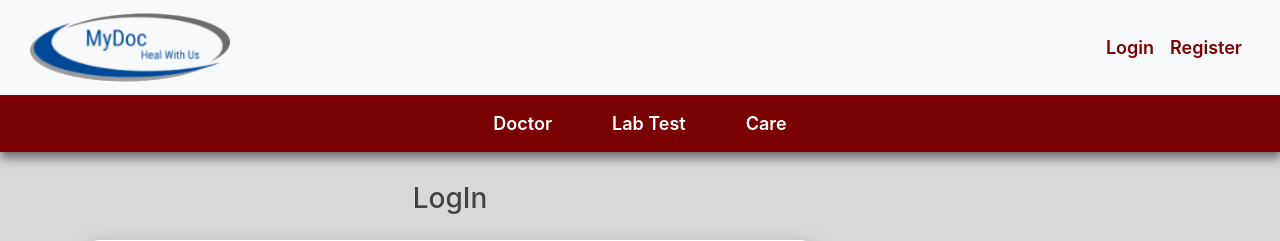
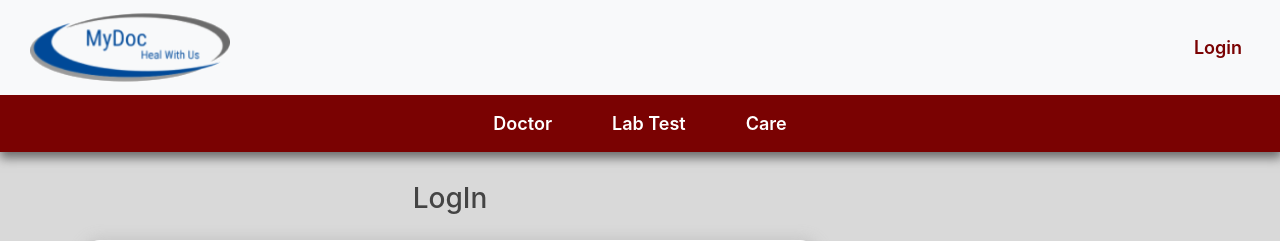
Before and after one commit to doccare/admincare, a Flask app: a page that uses flaskblog/templates/layout.html in a window 1280 px wide. Shown: the top 241 px of the page. Run offline with Flask 2, Linux system fonts and the light colour scheme; some libraries are stand-ins or nearby versions.

Commit message:
Hide register

```diff
--- a/flaskblog/templates/layout.html
+++ b/flaskblog/templates/layout.html
@@ -47,7 +47,7 @@
                   {% endif %}
               {% else %}
                 <a class="nav-item nav-link" href="{{ url_for('login') }}">Login</a>
-                <a class="nav-item nav-link" href="{{ url_for('register') }}">Register</a>
+                <!-- <a class="nav-item nav-link" href="{{ url_for('register') }}">Register</a> -->
               {% endif %}
             </div>
 
```
